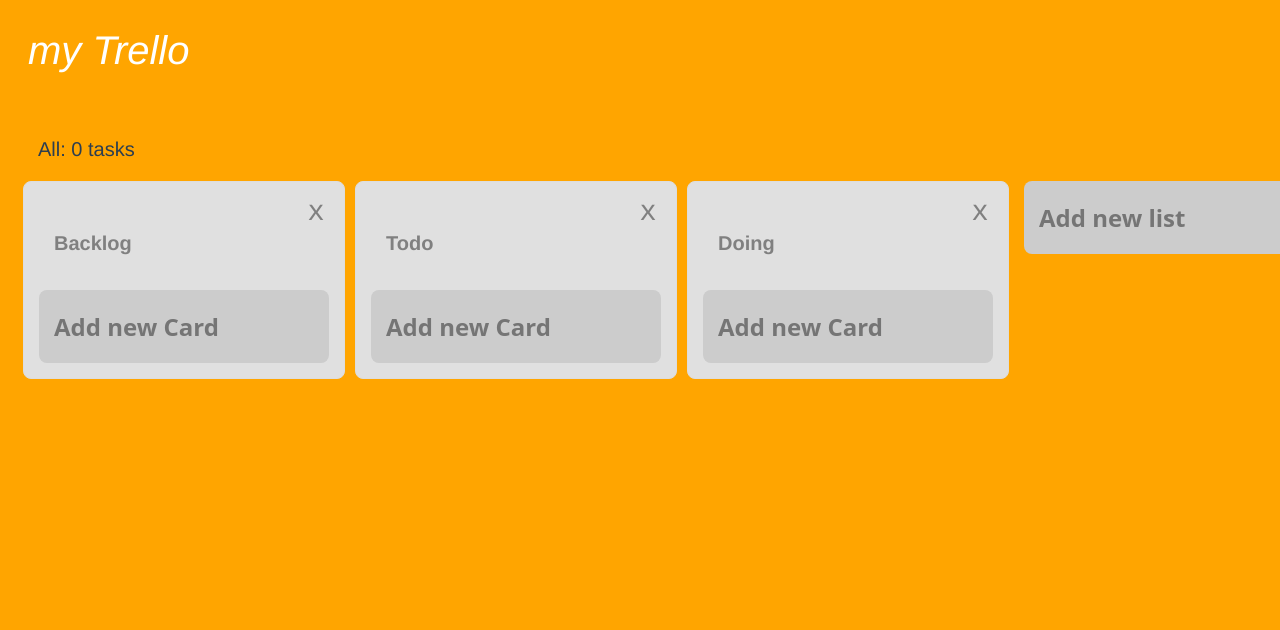
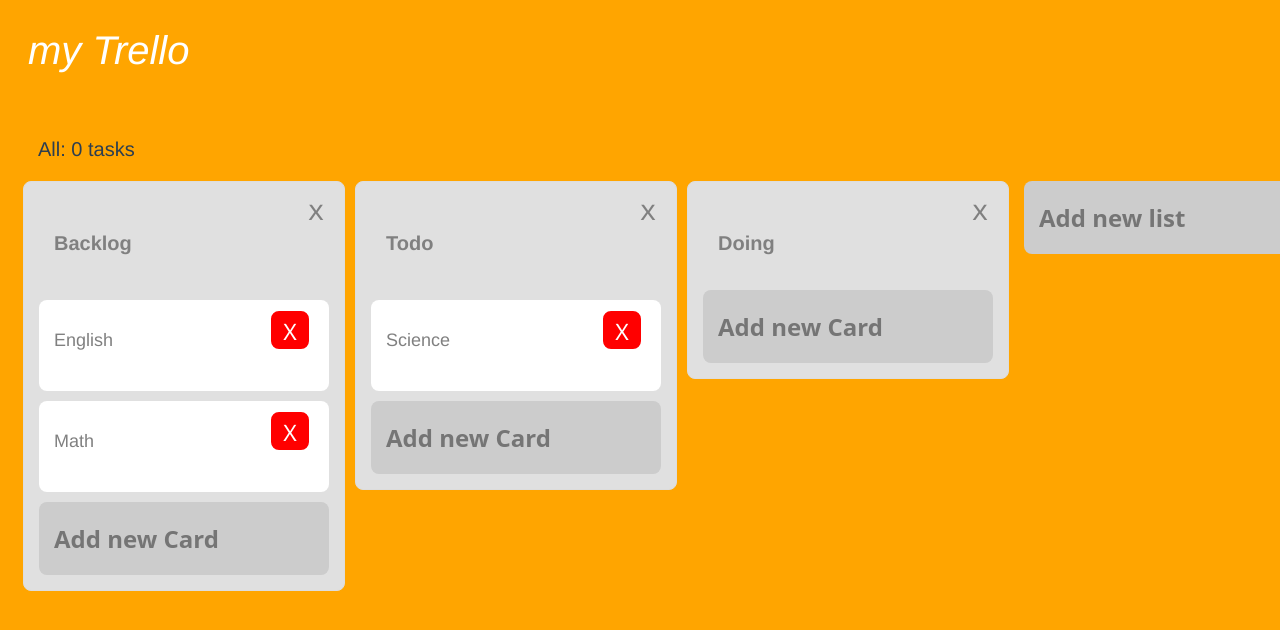
Before and after one commit to Jun-Honda-0326/vue-trello, a Vue app: page / in a window 1280 px wide. Shown: the top 630 px of the page. Built offline with nearby package versions, Linux system fonts and the light colour scheme.

Commit message:
削除機能の実装

```diff
--- a/src/components/Board.vue
+++ b/src/components/Board.vue
@@ -8,6 +8,7 @@
           v-for="(item, index) in lists"
           :key="item.id"
           :title="item.title"
+          :cards="item.cards"
           :listIndex="index"
         />
         <list-add />
--- /dev/null
+++ b/src/components/Card.vue
@@ -0,0 +1,34 @@
+<template>
+  <div class="card">
+    <button class="close-button" @click="removeCardFromList">Ｘ</button>
+    <div class="body">
+      {{ body }}
+    </div>
+  </div>
+</template>
+
+<script>
+export default {
+  props: {
+    body: {
+      type: String,
+      required: true,
+    },
+    listIndex: {
+      type: Number,
+      required: true,
+    },
+    cardIndex: {
+      type: Number,
+      required: true,
+    }
+  },
+  methods: {
+    removeCardFromList() {
+      if (confirm('本当にこのカードを削除しますか？')) {
+        this.$store.dispatch('removeCardFromList', { cardIndex: this.cardIndex,  listIndex: this.listIndex })
+      }
+    }
+  },
+};
+</script>
--- a/src/components/CardAdd.vue
+++ b/src/components/CardAdd.vue
@@ -44,7 +44,7 @@
     },
   },
   methods: {
-    addCardaToList: function () {
+    addCardToList: function () {
       this.$store.dispatch("addCardToList", {
         body: this.body,
         listIndex: this.listIndex,
--- a/src/components/List.vue
+++ b/src/components/List.vue
@@ -6,20 +6,31 @@
       </p>
       <div class="deletelist" @click="removeList">ｘ</div>
     </div>
+    <card v-for="(item, index) in cards"
+    :body = "item.body"
+    :key="item.id"
+    :cardIndex="index"
+    :listIndex="listIndex" />
     <card-add :listIndex="listIndex" />
   </div>
 </template>
 
 <script>
-import CardAdd from './CardAdd'
+import CardAdd from "./CardAdd";
+import Card from "./Card";
 
 export default {
   components: {
-    CardAdd
+    CardAdd,
+    Card
   },
   props: {
     title: {
       type: String,
+      required: true,
+    },
+    cards: {
+      type: Array,
       required: true,
     },
     listIndex: {
--- a/src/store/index.js
+++ b/src/store/index.js
@@ -30,13 +30,16 @@
   },
   mutations: {
     addlist(state, payload) {
-      state.lists.push({ title: payload.title, cards:[] })
+      state.lists.push({ title: payload.title, cards: [] })
     },
     removelist(state, payload) {
-      state.lists.splice( payload.listIndex, 1 )
+      state.lists.splice(payload.listIndex, 1)
     },
     addCardToList(state, payload) {
       state.lists[payload.listIndex].cards.push({ body: payload.body })
+    },
+    removeCardFromList(state, payload) {
+      state.lists[payload.listIndex].cards.splice(payload.cardIndex, 1)
     }
   },
   actions: {
@@ -48,7 +51,10 @@
     },
     addCardToList(context, payload) {
       context.commit('addCardToList', payload)
-    }
+    },
+    removeCardFromList(context, payload) {
+      context.commit('removeCardFromList', payload)
+    },
   },
   getters: {
   }
```
